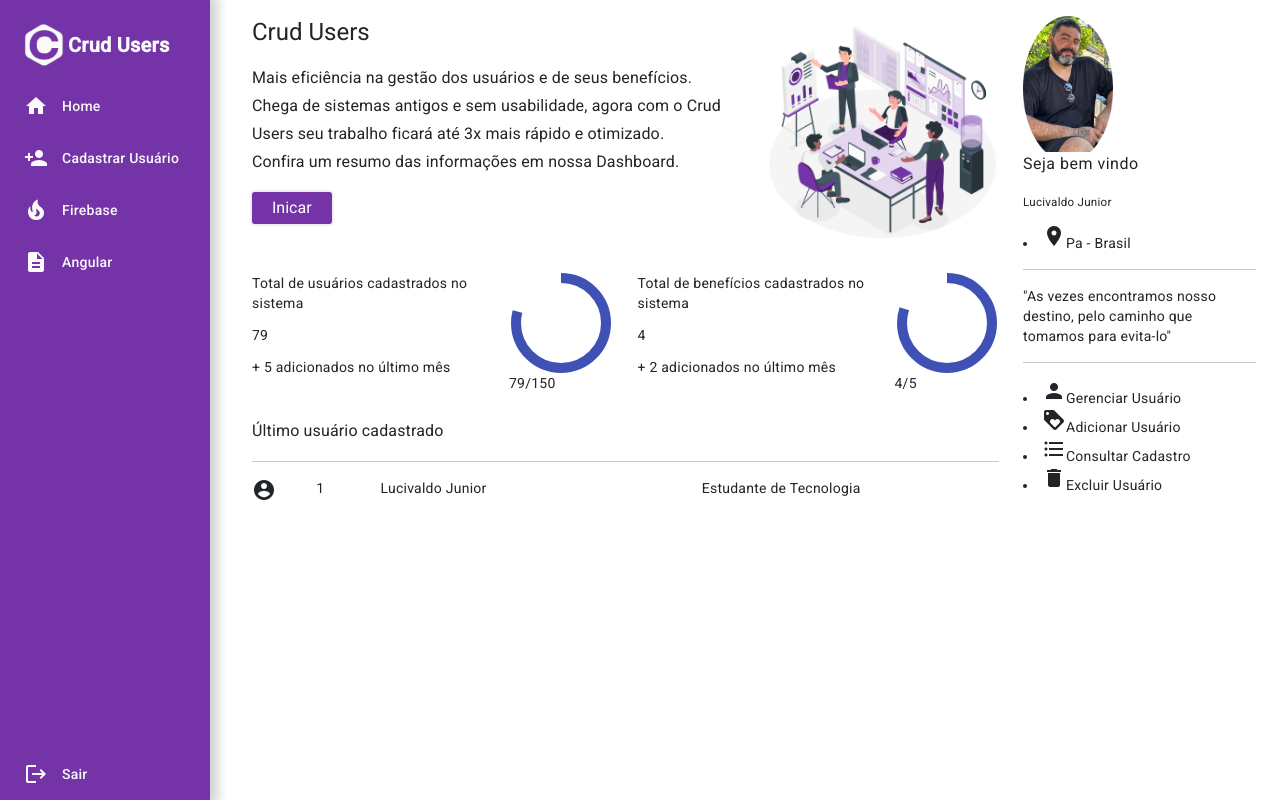
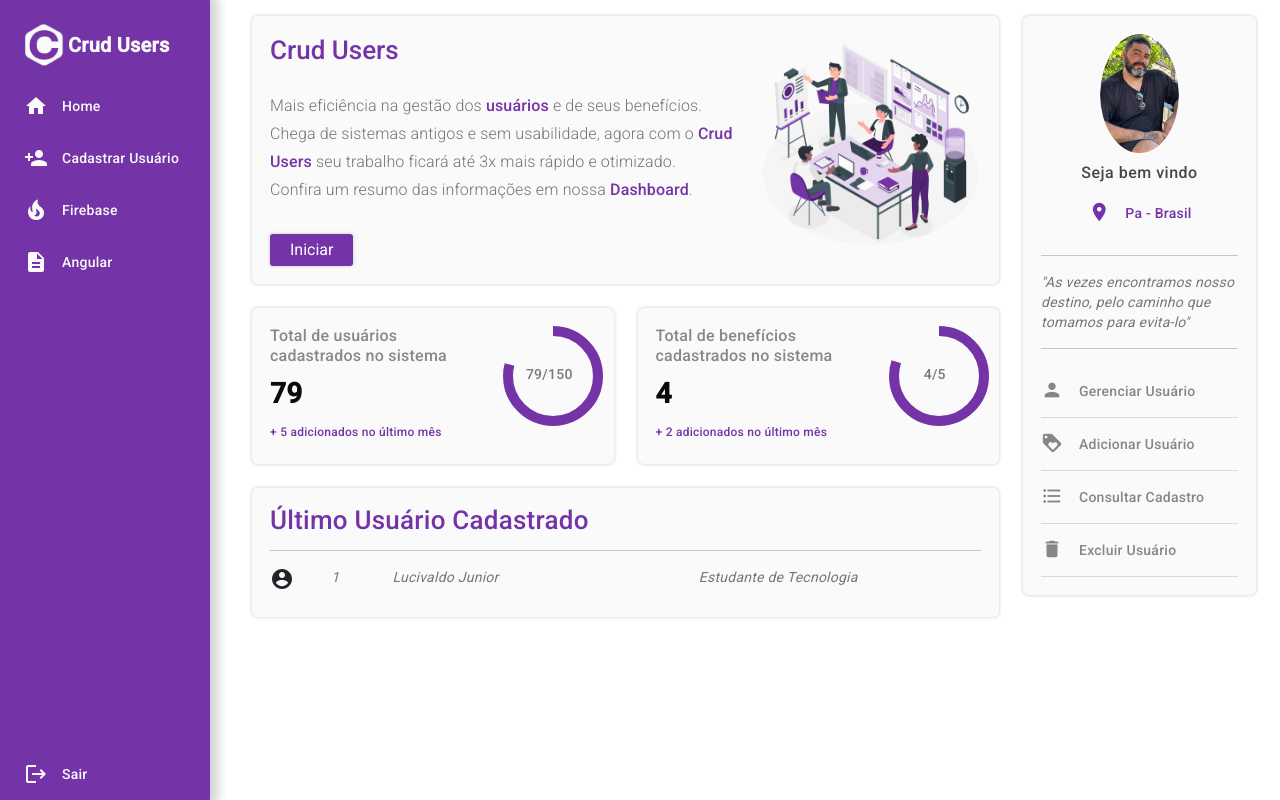
Before and after one commit to Loljr1987/crud-usuarios, an Angular app: page /home in a window 1280 px wide. Built offline with nearby package versions, Linux system fonts and the light colour scheme.

Commit message:
criacçao e configuração da tela home e rotas teminados - seção 7 completada

```diff
--- a/src/app/pages/home/home.component.html
+++ b/src/app/pages/home/home.component.html
@@ -7,14 +7,14 @@
             <!-- PRIMEIRO CARD-->
             <div class="card-info">
                 <div class="row">
-                    <div class="col12 col-md-8">
+                    <div class="col-12 col-md-8">
                         <h1 class="titulo">Crud Users</h1>
                         <h3 class="subtitulo">Mais eficiência na gestão dos <span>usuários</span> e de seus benefícios.
                             Chega de sistemas antigos e sem usabilidade, agora com o <span>Crud Users</span> seu
                             trabalho ficará até 3x mais rápido e otimizado.<br>
                             Confira um resumo das informações em nossa <span>Dashboard</span>.</h3>
 
-                        <app-button textButton="Inicar" routerLink="/usuarios"></app-button>
+                        <app-button textButton="Iniciar" routerLink="/usuarios"></app-button>
                     </div>
                     <div class="col-12 col-md-4">
                         <img src="../../../assets/dashboard.png" width="100%">
@@ -63,7 +63,7 @@
                 <!-- CARD USUSARIO CADASTRADO -->
                 <div class="col-12 mt-4">
                     <div class="card-info">
-                        <h3 class="titulo">Último usuário cadastrado</h3>
+                        <h3 class="titulo">Último Usuário Cadastrado</h3>
 
                         <hr class="hr">
 
@@ -86,9 +86,9 @@
         <div class="col-12 col-lg-3">
             <div class="card-info">
                 <div class="container-perfil">
-                    <img src="../../../assets/img-perfil.png" class="img-perfil" width="90px">
+                    <img src="../../../assets/img-perfil.png" class="img-perfil">
                     <h4>Seja bem vindo</h4>
-                    <h5>Lucivaldo Junior</h5>
+                    <h5>{{ userName }}</h5>
                     <li> <mat-icon>location_on</mat-icon>Pa - Brasil</li>
                 </div>
 
--- a/src/app/pages/home/home.component.scss
+++ b/src/app/pages/home/home.component.scss
@@ -0,0 +1,94 @@
+.card-info {
+    background: #fafafa;
+    padding: 18px;
+    border-radius: 6px;
+    box-shadow: 0px 0px 3px 1px #0a0a0a20;
+}
+
+.titulo {
+    font-size: 26px;
+    font-weight: 500;
+    padding: 0;
+    margin: 0 !important;
+    color: var(--primary-color);
+}
+
+.subtitulo {
+    font-size: 16px;
+    font-weight: 300;
+    padding: 26px 0px 14px 0px;
+    color: var(--gray-color);
+    span { color: var(--primary-color); font-weight: 500;}
+}
+// card spinner
+.texto-card {
+    font-size: 16px;
+    font-weight: 500;
+    color: #888;
+    margin-bottom: 18px;
+}
+.numero-card {
+    font-size: 28px;
+    font-weight: bold;
+    color: #0a0a0a;
+    margin-bottom: 18px;
+}
+.destaque-card {
+    font-size: 12px;
+    font-weight: 500;
+    color: var(--primary-color);
+    margin-bottom: 0;
+}
+
+.info-spinner {
+    font-size: 14px;
+    font-weight: 500;
+    color: #797979;
+    text-align: center;
+    position: relative;
+    top: -62px;
+    margin: 0 auto;
+}
+// LADO DIREITO
+li {
+    font-size: 14px;
+    font-weight: 500;
+    color: #868686;
+    padding: 14px 0;
+    margin: 0;
+    display: flex;
+    align-items: center;
+    border-bottom: 1px solid #dbdbdb;
+    mat-icon { margin-right: 14px; font-size: 22px;}
+}
+
+.img-perfil {
+    border-radius: 50%;
+    width: 40%;
+}
+.container-perfil {
+    width: 100%;
+    text-align: center;
+    h4 {
+        font-size: 16px;
+        font-weight: 500;
+        color: #474747;
+        margin: 8px 0px 0px 0px;
+    }
+    h5 {
+        font-size: 14px;
+        font-weight: 400;
+        color: #6d6d6d;
+        margin: 2px 0px 0px 0px;
+    }
+    li {
+        justify-content: center;
+        color: var(--primary-color);
+        border: none;
+    }
+}
+.texto-p {
+    font-size: 14px;
+    font-style: italic;
+    color: #767676;
+}
--- a/src/app/pages/home/home.component.ts
+++ b/src/app/pages/home/home.component.ts
@@ -7,4 +7,9 @@
 })
 export class HomeComponent {
 
+  userName: string | null;
+
+  ngOnInit() {
+    this.userName = sessionStorage.getItem("user");
+  }
 }
--- a/src/styles.scss
+++ b/src/styles.scss
@@ -14,3 +14,7 @@
 .c-gray { color: var(--gray-color); }
 
 .hover:hover { cursor: pointer; }
+
+.mat-mdc-progress-spinner .mdc-circular-progress__determinate-circle, .mat-mdc-progress-spinner .mdc-circular-progress__indeterminate-circle-graphic {
+    stroke: var(--primary-color) !important;
+}
```
